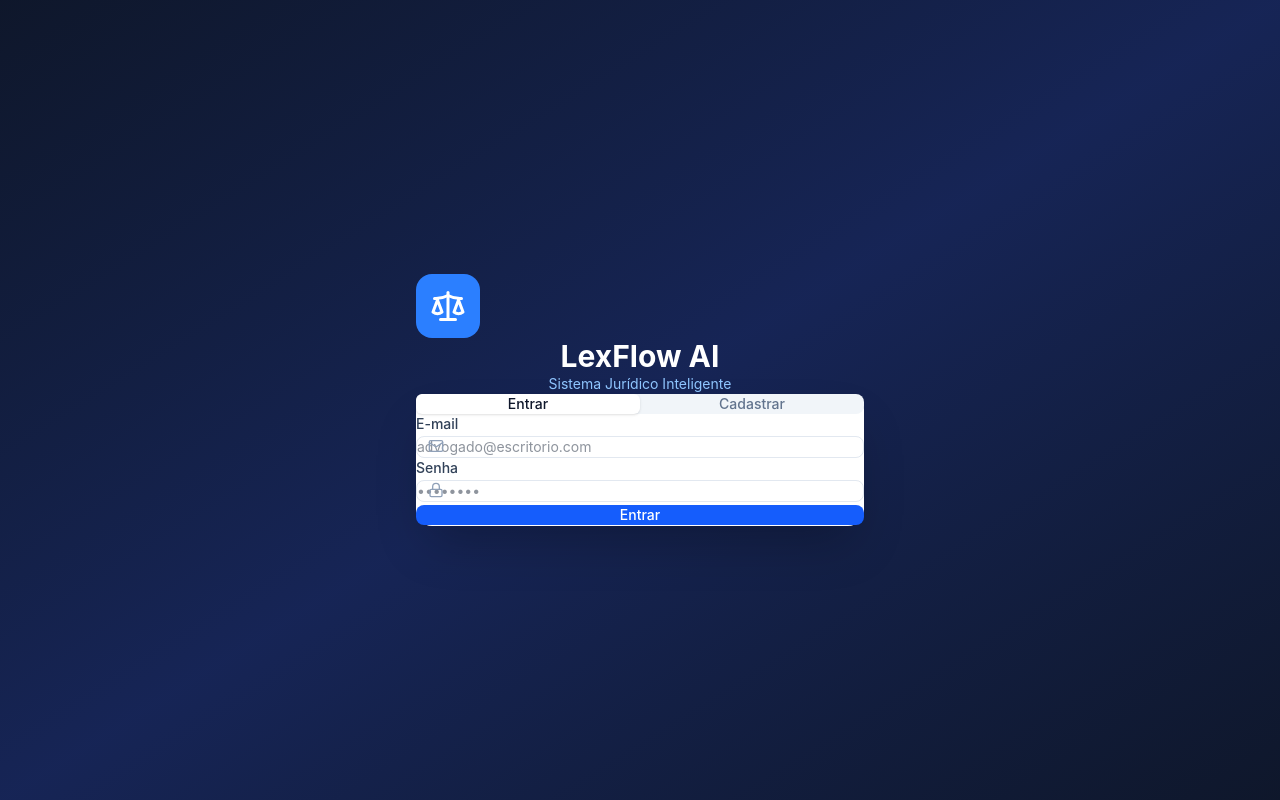
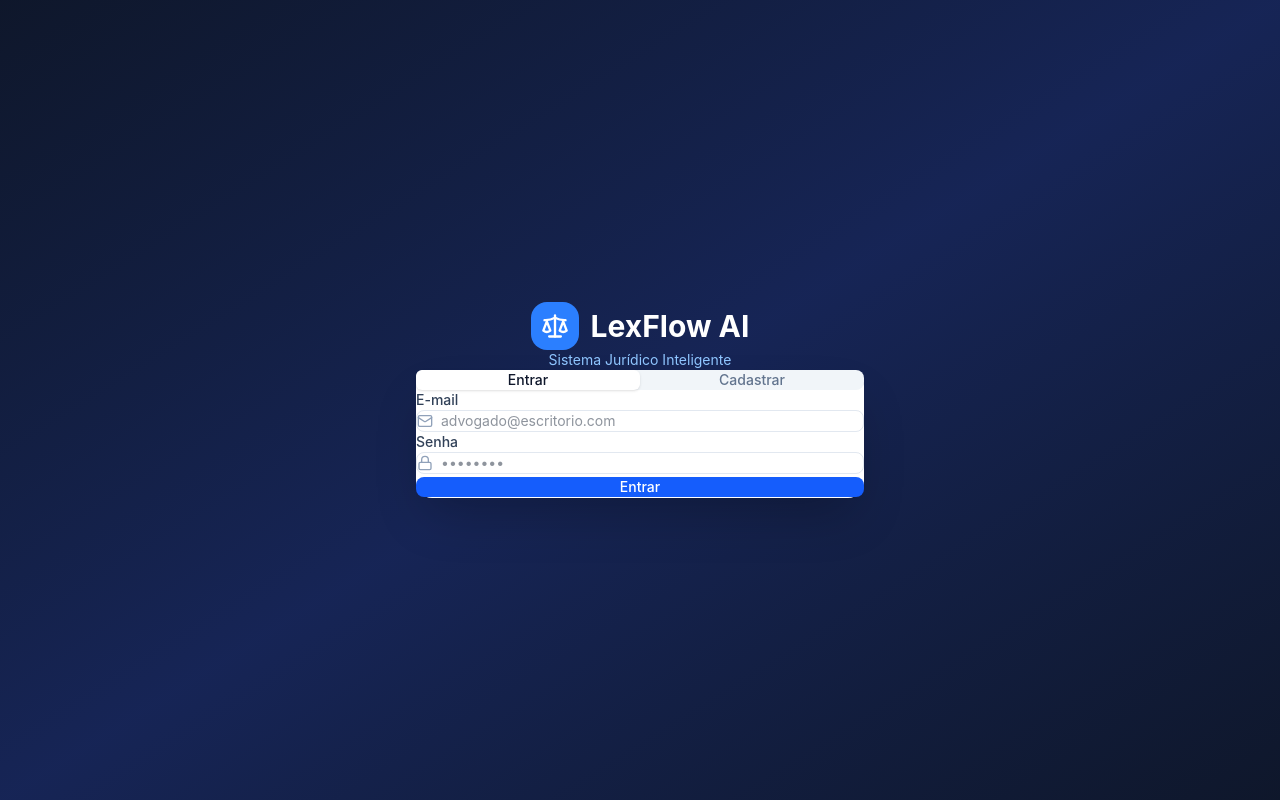
Before and after one commit to Kevin-Loran/lexflow-ai, a React (Vite) app: page /lexflow-ai/login in a window 1280 px wide. Built offline with nearby package versions, Linux system fonts and the light colour scheme.

Commit message:
Corrigir login: ícone alinhado ao título e inputs sem sobreposição

```diff
--- a/src/pages/Login.tsx
+++ b/src/pages/Login.tsx
@@ -2,6 +2,28 @@ import { useState } from 'react'
 import { useNavigate } from 'react-router-dom'
 import { supabase } from '../lib/supabase'
 import { Scale, Mail, Lock, User } from 'lucide-react'
+
+function InputField({ icon: Icon, label, type, value, onChange, placeholder, required }: {
+  icon: any; label: string; type: string; value: string
+  onChange: (v: string) => void; placeholder: string; required?: boolean
+}) {
+  return (
+    <div>
+      <label className="block text-sm font-medium text-slate-700 mb-1">{label}</label>
+      <div className="flex items-center gap-2 border border-slate-200 rounded-lg px-3 py-2.5 focus-within:ring-2 focus-within:ring-blue-500 bg-white">
+        <Icon className="w-4 h-4 text-slate-400 shrink-0" />
+        <input
+          type={type}
+          value={value}
+          onChange={e => onChange(e.target.value)}
+          placeholder={placeholder}
+          required={required}
+          className="flex-1 text-sm focus:outline-none bg-transparent"
+        />
+      </div>
+    </div>
+  )
+}
 
 export function Login() {
   const [mode, setMode] = useState<'login' | 'register'>('login')
@@ -42,11 +64,13 @@ export function Login() {
     <div className="min-h-screen bg-gradient-to-br from-slate-900 via-blue-950 to-slate-900 flex items-center justify-center p-4">
       <div className="w-full max-w-md">
         <div className="text-center mb-8">
-          <div className="w-16 h-16 bg-blue-500 rounded-2xl flex items-center justify-center mx-auto mb-4">
-            <Scale className="w-9 h-9 text-white" />
+          <div className="flex items-center justify-center gap-3 mb-2">
+            <div className="w-12 h-12 bg-blue-500 rounded-2xl flex items-center justify-center">
+              <Scale className="w-7 h-7 text-white" />
+            </div>
+            <h1 className="text-3xl font-bold text-white">LexFlow AI</h1>
           </div>
-          <h1 className="text-3xl font-bold text-white">LexFlow AI</h1>
-          <p className="text-blue-300 mt-1 text-sm">Sistema Jurídico Inteligente</p>
+          <p className="text-blue-300 text-sm">Sistema Jurídico Inteligente</p>
         </div>
 
         <div className="bg-white rounded-2xl shadow-2xl p-8">
@@ -71,51 +95,24 @@ export function Login() {
 
           <form onSubmit={handleSubmit} className="space-y-4">
             {mode === 'register' && (
-              <div>
-                <label className="block text-sm font-medium text-slate-700 mb-1">Nome completo</label>
-                <div className="relative">
-                  <User className="absolute left-3 top-1/2 -translate-y-1/2 w-4 h-4 text-slate-400" />
-                  <input
-                    type="text"
-                    value={nome}
-                    onChange={e => setNome(e.target.value)}
-                    placeholder="Dr. João Silva"
-                    className="w-full pl-10 pr-4 py-2.5 border border-slate-200 rounded-lg text-sm focus:outline-none focus:ring-2 focus:ring-blue-500"
-                    required
-                  />
-                </div>
-              </div>
+              <InputField
+                icon={User} label="Nome completo" type="text"
+                value={nome} onChange={setNome}
+                placeholder="Dr. João Silva" required
+              />
             )}
 
-            <div>
-              <label className="block text-sm font-medium text-slate-700 mb-1">E-mail</label>
-              <div className="relative">
-                <Mail className="absolute left-3 top-1/2 -translate-y-1/2 w-4 h-4 text-slate-400" />
-                <input
-                  type="email"
-                  value={email}
-                  onChange={e => setEmail(e.target.value)}
-                  placeholder="advogado@escritorio.com"
-                  className="w-full pl-10 pr-4 py-2.5 border border-slate-200 rounded-lg text-sm focus:outline-none focus:ring-2 focus:ring-blue-500"
-                  required
-                />
-              </div>
-            </div>
+            <InputField
+              icon={Mail} label="E-mail" type="email"
+              value={email} onChange={setEmail}
+              placeholder="advogado@escritorio.com" required
+            />
 
-            <div>
-              <label className="block text-sm font-medium text-slate-700 mb-1">Senha</label>
-              <div className="relative">
-                <Lock className="absolute left-3 top-1/2 -translate-y-1/2 w-4 h-4 text-slate-400" />
-                <input
-                  type="password"
-                  value={password}
-                  onChange={e => setPassword(e.target.value)}
-                  placeholder="••••••••"
-                  className="w-full pl-10 pr-4 py-2.5 border border-slate-200 rounded-lg text-sm focus:outline-none focus:ring-2 focus:ring-blue-500"
-                  required
-                />
-              </div>
-            </div>
+            <InputField
+              icon={Lock} label="Senha" type="password"
+              value={password} onChange={setPassword}
+              placeholder="••••••••" required
+            />
 
             {error && (
               <div className="bg-red-50 border border-red-200 text-red-600 text-sm p-3 rounded-lg">
```
